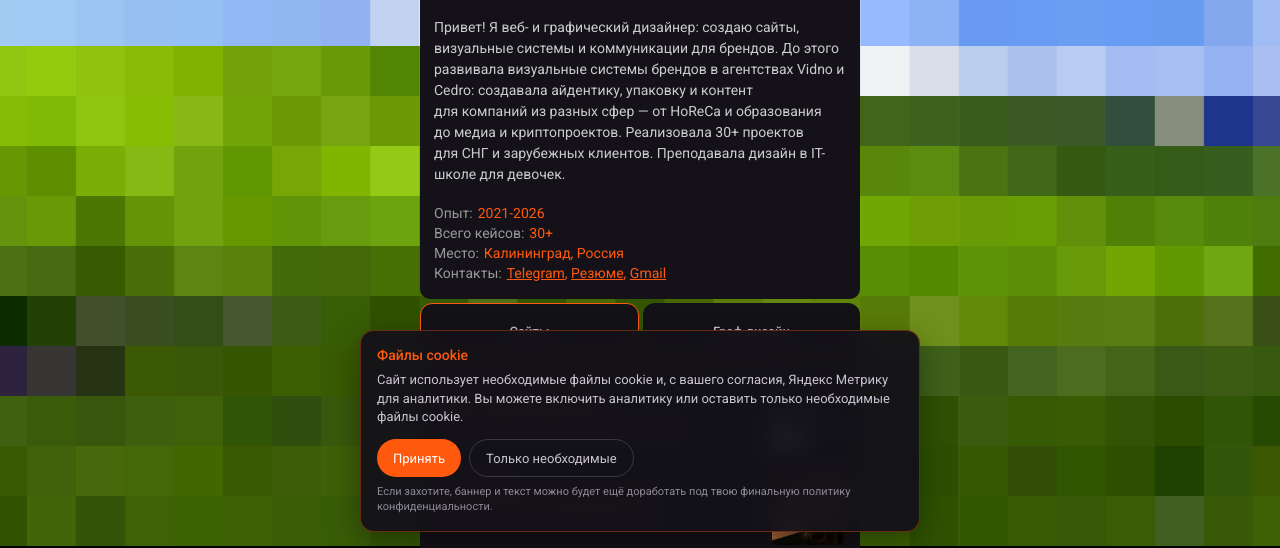
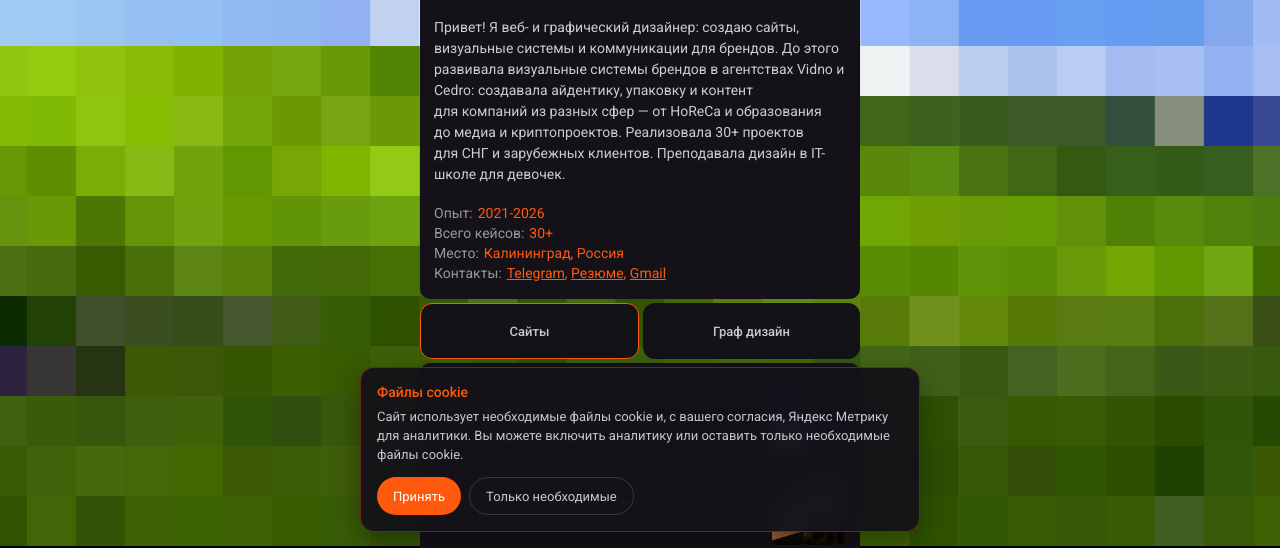
Before and after one commit to katya140299-ops/Portfolio, a plain HTML site: page index.html in a window 1280 px wide. Shown: the part 254-802 px from the top of the page. Drawn offline with Linux system fonts and the light colour scheme.

Commit message:
Update index.html

```diff
--- a/index.html
+++ b/index.html
@@ -1116,8 +1116,7 @@ a.btn-back, a.back-button, a.btn-services { text-decoration: none; display: inli
     <div class="cookie-banner__actions">
       <button class="cookie-banner__btn cookie-banner__btn--primary" type="button" onclick="acceptCookies()">Принять</button>
       <button class="cookie-banner__btn cookie-banner__btn--secondary" type="button" onclick="declineCookies()">Только необходимые</button>
-    </div>
-    <small class="cookie-banner__note">Если захотите, баннер и текст можно будет ещё доработать под твою финальную политику конфиденциальности.</small>
+
   </div>
 </div>
 
```
